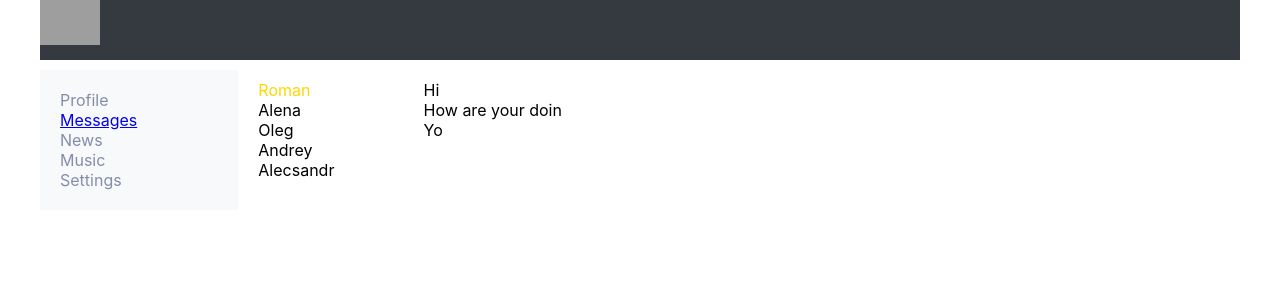
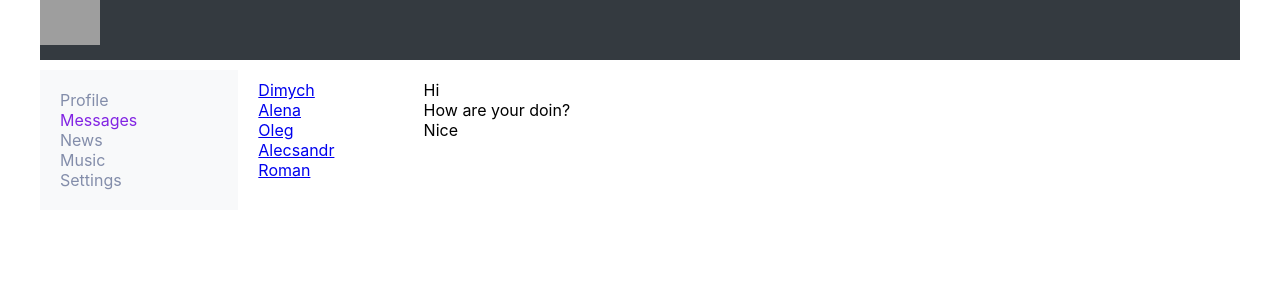
Before and after one commit to sheypuk/project, a React (Create React App) app in the folder 01_first/react-kapzda1/: page /dialogs in a window 1280 px wide. Shown: the top 300 px of the page. Built offline with nearby package versions, Linux system fonts and the light colour scheme; grey boxes are pictures that could not be loaded.

Commit message:
23.06_new disign

```diff
--- a/01_first/react-kapzda1/src/App.css
+++ b/01_first/react-kapzda1/src/App.css
@@ -16,4 +16,5 @@
     grid-area: c;
     background-color: #ffffff;
 
+
 }
--- a/01_first/react-kapzda1/src/components/Dialogs/Dialogs.jsx
+++ b/01_first/react-kapzda1/src/components/Dialogs/Dialogs.jsx
@@ -1,33 +1,40 @@
 import React from 'react';
 import s from './Dialogs.module.css'
+import {NavLink} from "react-router-dom";
+
+const DialogItem = (props) => {
+
+    let path = "/dialogs/" + props.id;
+
+    return <div className={s.dialog + ' ' + s.active}>
+        <NavLink to={path}>{props.name}</NavLink>
+    </div>
+
+}
+
+const Message = (props) => {
+    return <div className={s.dialog}>{props.message}</div>
+}
 
 const Dialogs = (props) => {
 
     return (
         <div className={s.dialogs}>
             <div className={s.dialogItems}>
-                <div className={s.dialog + ' ' +  s.active}>
-                    Roman
-                </div>
-                <div className={s.dialog}>
-                    Alena
-                </div>
-                <div className={s.dialog}>
-                    Oleg
-                </div>
-                <div className={s.dialog}>
-                    Andrey
-                </div>
-                <div className={s.dialog}>
-                    Alecsandr
-                </div>
+
+                <DialogItem name="Dimych" id="1"/>
+                <DialogItem name="Alena" id="2"/>
+                <DialogItem name="Oleg" id="3"/>
+                <DialogItem name="Alecsandr" id="4"/>
+                <DialogItem name="Roman" id="5"/>
+
             </div>
 
-        <div className={s.messages}>
-            <div className={s.dialog}>Hi</div>
-            <div className={s.dialog}>How are your doin</div>
-            <div className={s.dialog}>Yo</div>
-        </div>
+            <div className={s.messages}>
+                <Message message="Hi" />
+                <Message message="How are your doin?" />
+                <Message message="Nice" />
+            </div>
         </div>
     )
 }
--- a/01_first/react-kapzda1/src/components/Nav/Nav.jsx
+++ b/01_first/react-kapzda1/src/components/Nav/Nav.jsx
@@ -8,7 +8,7 @@ const Nav = () => {
             <div className={s.item}>
                 <NavLink to="/Profile" activeClassName={s.activeLink}>Profile</NavLink>
             </div>
-            <div className={'${s.item} ${s.active}'}>
+            <div className={s.item}>
                 <NavLink to="/Dialogs" activeClassName={s.activeLink}>Messages</NavLink>
             </div>
             <div className={s.item}>
--- a/01_first/react-kapzda1/src/components/Profile/MyPosts/MyPosts.jsx
+++ b/01_first/react-kapzda1/src/components/Profile/MyPosts/MyPosts.jsx
@@ -1,19 +1,22 @@
-import React, { Component} from 'react';
+import React, {Component} from 'react';
 import s from './MyPosts.module.css';
 import Post from "./Post/Post";
 
 const MyPosts = () => {
     return (
-     <div>
-            My post
+        <div className={s.postBlock}>
+            <h3>My post </h3>
             <div>
-                <textarea></textarea>
-                <button>Add post</button>
-
+                <div>
+                    <textarea></textarea>
+                </div>
+                <div>
+                    <button>Add post</button>
+                </div>
             </div>
             <div className={s.posts}>
-            <Post message='Hi, how are you ' like='2' />
-            <Post message="it's my first" like='5' />
+                <Post message='Hi, how are you ' like='2'/>
+                <Post message="it's my first" like='5'/>
             </div>
         </div>
 
--- a/01_first/react-kapzda1/src/components/Profile/MyPosts/MyPosts.module.css
+++ b/01_first/react-kapzda1/src/components/Profile/MyPosts/MyPosts.module.css
@@ -0,0 +1,7 @@
+.postBlock {
+    padding: 10px;
+}
+
+.posts {
+    margin-top: 10px;
+}
--- a/01_first/react-kapzda1/src/components/Profile/MyPosts/Post/Post.jsx
+++ b/01_first/react-kapzda1/src/components/Profile/MyPosts/Post/Post.jsx
@@ -5,7 +5,7 @@ const Post = (props) => {
     return (
 
                 <div className={s.item}>
-                <img src='https://miro.medium.com/fit/c/1360/1360/1*x7X2oAehk5M9IvGwO_K0Pg.jpeg'/>
+                <img src="/Photo/avatar.png"/>
                     { props.message }
                     <div>
                         <span>like</span>  {props.like}
--- a/01_first/react-kapzda1/src/components/Profile/MyPosts/Post/Post.module.css
+++ b/01_first/react-kapzda1/src/components/Profile/MyPosts/Post/Post.module.css
@@ -3,7 +3,7 @@ color: cornflowerblue;
 }
 
 .item img {
-    width: 90px;
+    width: 70px;
     height: 80px;
     border-radius: 50px ;
 }
--- a/01_first/react-kapzda1/src/components/Profile/Profile.jsx
+++ b/01_first/react-kapzda1/src/components/Profile/Profile.jsx
@@ -1,18 +1,14 @@
-import React, { Component} from 'react';
+import React, {Component} from 'react';
 import s from './Profile.module.css';
 import MyPosts from './MyPosts/MyPosts';
+import ProfileInfo from "./ProfileInfo/ProfileInfo";
 
 const Profile = () => {
     return <div>
-        <div>
-            <img src=' https://img.freepik.com/free-photo/laptop-and-books-copy-space_23-2148475431.jpg?size=626&ext=jpg'/>
-        </div>
 
+        <ProfileInfo/>
 
-        <div>
-            ava + descriptoin
-        </div>
-        <MyPosts />
+        <MyPosts/>
 
     </div>
 }
--- /dev/null
+++ b/01_first/react-kapzda1/src/components/Profile/ProfileInfo/ProfileInfo.jsx
@@ -0,0 +1,20 @@
+import React, { Component} from 'react';
+import s from './ProfileInfo.module.css';
+
+
+const ProfileInfo = () => {
+    return <div>
+
+        <div>
+            <img src=' '/>
+        </div>
+
+
+        <div className={s.discriptionBlock}>
+            ava + descriptoin
+        </div>
+
+    </div>
+}
+
+export default ProfileInfo;
--- /dev/null
+++ b/01_first/react-kapzda1/src/components/Profile/ProfileInfo/ProfileInfo.module.css
@@ -0,0 +1,3 @@
+.discriptionBlock {
+    padding: 10px;
+}
```
